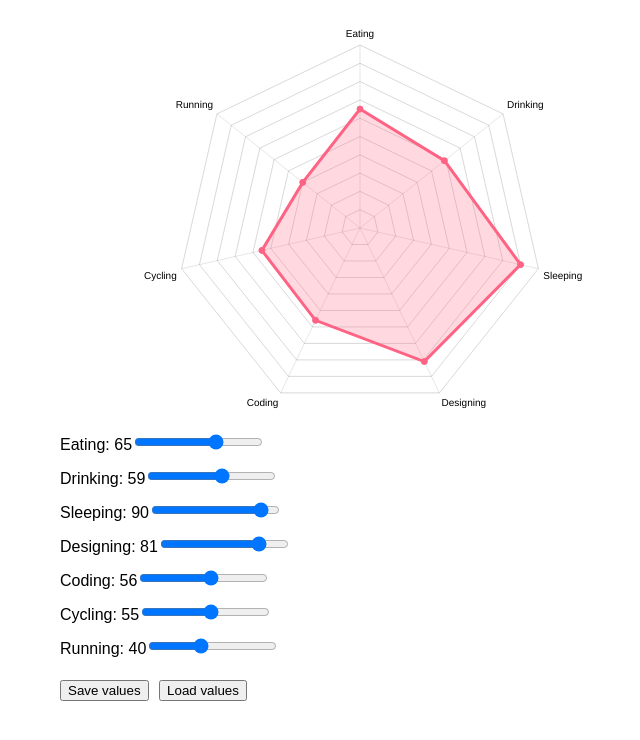
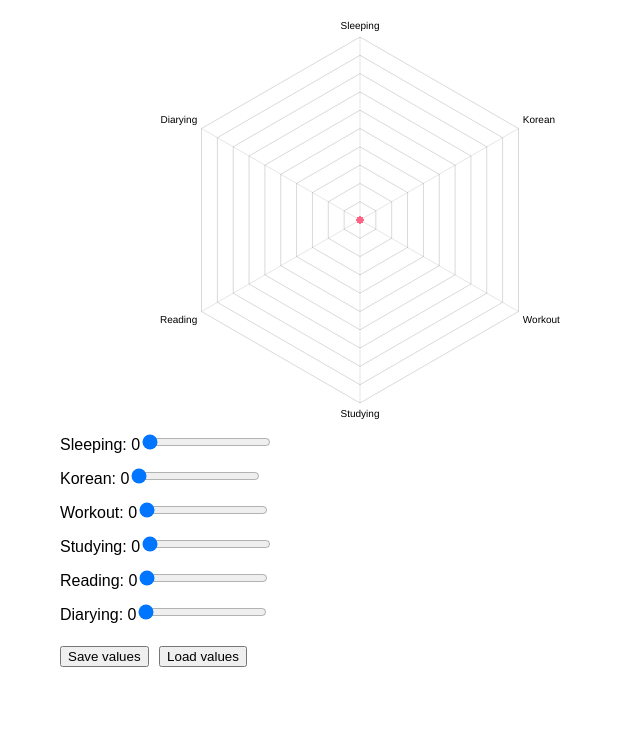
Before and after one commit to Luriosoo/radar-chart, a plain HTML site: page index.html in a window 1280 px wide. Shown: the whole page, without its empty margins (280-920 px from the left). Drawn offline with nearby package versions, Linux system fonts and the light colour scheme.

Commit message:
Update index.html

```diff
--- a/index.html
+++ b/index.html
@@ -67,16 +67,15 @@
     const LABELS_KEY = 'radar-labels'; // track labels to detect changes
 
     const labels = [
-      'Eating',
-      'Drinking',
       'Sleeping',
-      'Designing',
-      'Coding',
-      'Cycling',
-      'Running'
+      'Korean',
+      'Workout',
+      'Studying',
+      'Reading',
+      'Diarying'
     ];
 
-    const defaultValues = [65, 59, 90, 81, 56, 55, 40];
+    const defaultValues = [0, 0, 0, 0, 0, 0];
 
     // ---------- WEEK HANDLING ----------
     function getWeekId(date = new Date()) {
```
